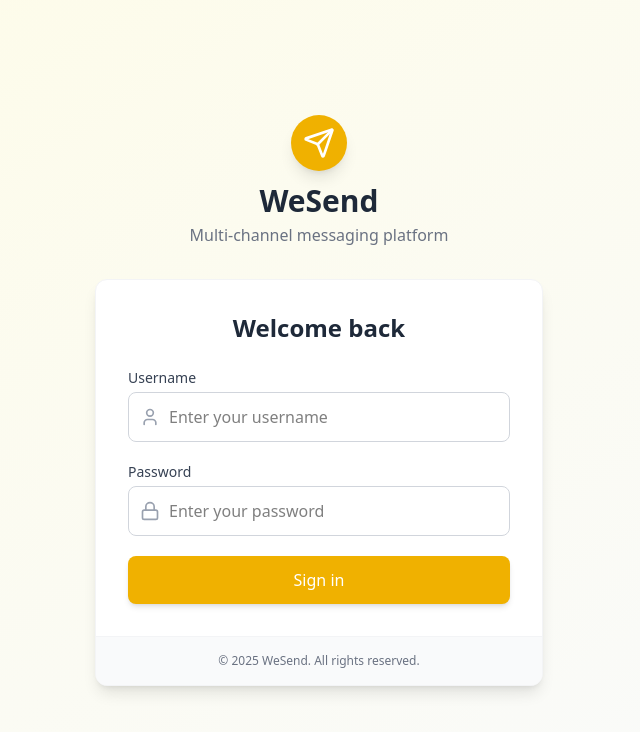
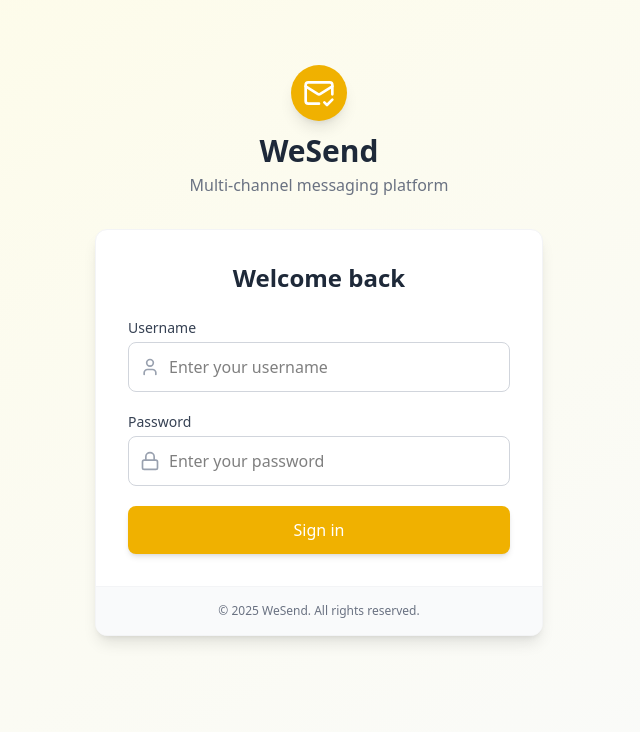
Before and after one commit to ahsandevhub/sms-sender, a Next.js app: page / in a window 1280 px wide. Shown: the top 732 px of the page, without its empty margins (321-961 px from the left). Built offline with nearby package versions, Linux system fonts and the light colour scheme.

Commit message:
feat: replace Send icon with MailCheck in login page header

```diff
--- a/app/page.tsx
+++ b/app/page.tsx
@@ -1,6 +1,6 @@
 "use client";
 
-import { Lock, Send, User } from "lucide-react";
+import { Lock, MailCheck, User } from "lucide-react";
 import { useRouter } from "next/navigation";
 import { useState } from "react";
 
@@ -29,16 +29,11 @@ const Page = () => {
 
   return (
     <div className="min-h-screen bg-gradient-to-br from-yellow-50 to-gray-50 flex items-center justify-center p-4">
-      <div className="w-full max-w-md">
+      <div className="w-full max-w-md -mt-25">
         {/* Logo Header */}
         <div className="flex flex-col items-center mb-8">
           <div className="flex items-center justify-center bg-yellow-500 rounded-full p-3 shadow-lg mb-3">
-            {/* <img
-              src="/WeTrainEducation Icon.png"
-              alt="icon"
-              className="size-10"
-            /> */}
-            <Send className="h-8 w-8 text-white" />
+            <MailCheck className="h-8 w-8 text-white" />
           </div>
           <h1 className="text-3xl font-bold text-gray-800">WeSend</h1>
           <p className="text-gray-500 mt-1">Multi-channel messaging platform</p>
```
